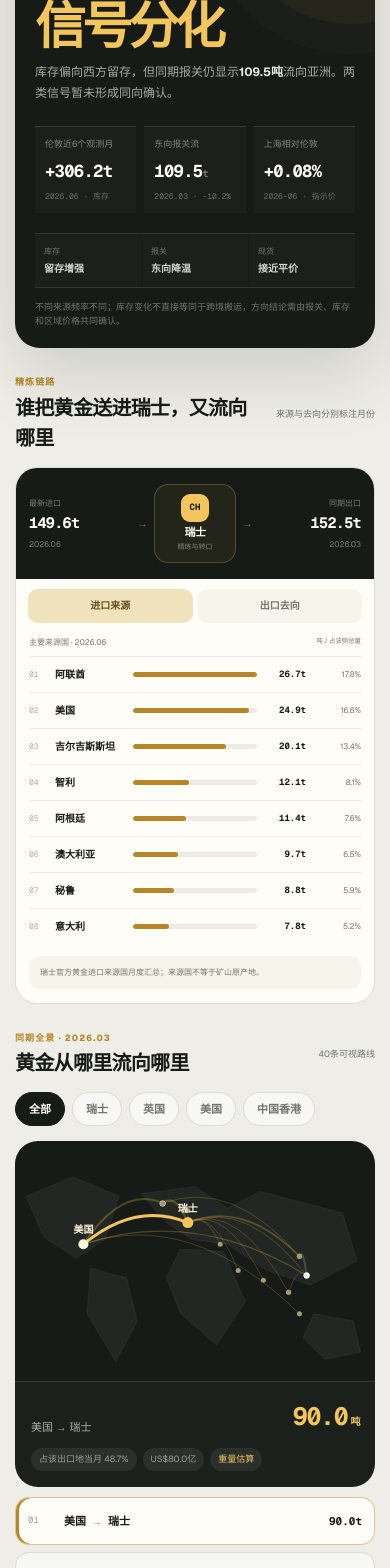
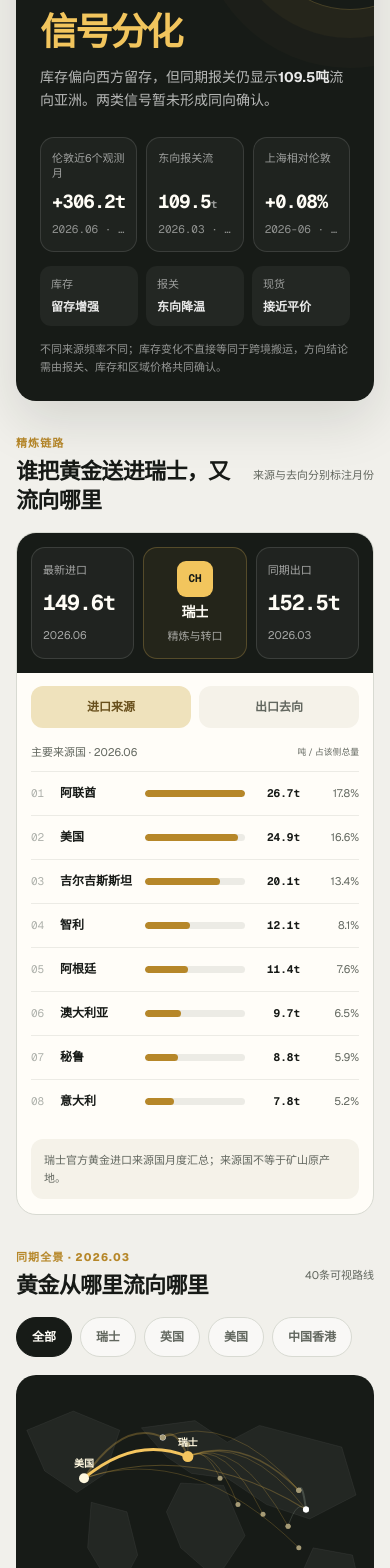
Before and after one commit to JennyChiu68/gold-migration, a Next.js app: page / in a window 390 px wide. Shown: the part 220-1788 px from the top of the page. Built offline with nearby package versions, Linux system fonts and the light colour scheme.

Commit message:
Refine mobile typography and visual rhythm

```diff
--- a/app/globals.css
+++ b/app/globals.css
@@ -1,12 +1,12 @@
 @import "tailwindcss";
 
 :root {
-  --canvas: #eeede7;
+  --canvas: #f1f0eb;
   --surface: #fffdf8;
-  --surface-soft: #f7f4eb;
+  --surface-soft: #f5f2e9;
   --ink: #171a17;
-  --muted: #71766f;
-  --line: #dcddd5;
+  --muted: #62675f;
+  --line: #d8dad2;
   --gold: #b68729;
   --gold-bright: #f2c55d;
   --gold-soft: #efe2bc;
@@ -14,6 +14,8 @@
   --red: #9a5c53;
   --dark: #171b17;
   --dark-line: rgba(255, 255, 255, 0.12);
+  --radius-card: 20px;
+  --radius-inner: 14px;
 }
 
 * {
@@ -32,6 +34,9 @@ body {
   background: var(--canvas);
   font-family: var(--font-geist-sans), "PingFang SC", "Microsoft YaHei",
     sans-serif;
+  font-size: 14px;
+  line-height: 1.55;
+  text-rendering: optimizeLegibility;
 }
 
 button,
@@ -56,7 +61,7 @@ summary:focus-visible {
   width: min(100%, 620px);
   min-height: 100vh;
   margin: 0 auto;
-  padding: 0 15px calc(44px + env(safe-area-inset-bottom));
+  padding: 0 16px calc(48px + env(safe-area-inset-bottom));
 }
 
 .topbar {
@@ -65,10 +70,10 @@ summary:focus-visible {
   z-index: 30;
   display: grid;
   grid-template-columns: auto 1fr auto;
-  gap: 11px;
+  gap: 12px;
   align-items: center;
-  margin: 0 -15px;
-  padding: calc(12px + env(safe-area-inset-top)) 15px 11px;
+  margin: 0 -16px;
+  padding: calc(13px + env(safe-area-inset-top)) 16px 12px;
   border-bottom: 1px solid rgba(215, 216, 208, 0.76);
   background: rgba(238, 237, 231, 0.92);
   backdrop-filter: blur(18px);
@@ -76,14 +81,14 @@ summary:focus-visible {
 
 .brand-mark {
   display: grid;
-  width: 39px;
-  height: 39px;
+  width: 42px;
+  height: 42px;
   place-items: center;
-  border-radius: 12px;
+  border-radius: 13px;
   background: var(--dark);
   color: var(--gold-bright);
   font-family: var(--font-geist-mono), monospace;
-  font-size: 12px;
+  font-size: 13px;
   font-weight: 800;
   letter-spacing: 0.08em;
 }
@@ -92,12 +97,12 @@ summary:focus-visible {
   display: flex;
   min-width: 0;
   flex-direction: column;
-  gap: 2px;
+  gap: 3px;
 }
 
 .brand-copy strong {
   overflow: hidden;
-  font-size: 15px;
+  font-size: 16px;
   letter-spacing: -0.02em;
   text-overflow: ellipsis;
   white-space: nowrap;
@@ -106,20 +111,20 @@ summary:focus-visible {
 .brand-copy span {
   color: var(--muted);
   font-family: var(--font-geist-mono), monospace;
-  font-size: 8px;
+  font-size: 11px;
   letter-spacing: 0.1em;
 }
 
 .source-link {
   display: inline-flex;
-  min-height: 36px;
+  min-height: 38px;
   align-items: center;
   padding: 0 12px;
   border: 1px solid var(--line);
   border-radius: 999px;
   background: rgba(255, 255, 255, 0.66);
   color: var(--ink);
-  font-size: 12px;
+  font-size: 13px;
   font-weight: 700;
   text-decoration: none;
 }
@@ -127,11 +132,11 @@ summary:focus-visible {
 .status-line {
   display: flex;
   align-items: center;
-  gap: 7px;
-  padding: 14px 2px 10px;
+  gap: 8px;
+  padding: 16px 2px 12px;
   overflow: hidden;
   color: var(--muted);
-  font-size: 10px;
+  font-size: 11px;
   white-space: nowrap;
 }
 
@@ -152,12 +157,12 @@ summary:focus-visible {
 
 .hero {
   position: relative;
-  padding: 20px;
+  padding: 24px;
   overflow: hidden;
-  border-radius: 25px;
+  border-radius: var(--radius-card);
   background: var(--dark);
   color: #fffdf6;
-  box-shadow: 0 24px 70px rgba(24, 28, 24, 0.16);
+  box-shadow: 0 20px 52px rgba(24, 28, 24, 0.13);
 }
 
 .hero::after {
@@ -189,42 +194,43 @@ footer {
 .hero-label {
   position: relative;
   z-index: 1;
-  color: rgba(255, 255, 255, 0.62);
-  font-size: 10px;
+  color: rgba(255, 255, 255, 0.7);
+  font-size: 11px;
   letter-spacing: 0.03em;
 }
 
 .hero-label span {
-  padding: 5px 8px;
+  padding: 6px 9px;
   border: 1px solid rgba(255, 255, 255, 0.13);
   border-radius: 999px;
 }
 
 .hero-label b {
   color: var(--gold-bright);
-  font-size: 9px;
+  font-size: 11px;
   font-weight: 650;
 }
 
 .hero h1 {
   position: relative;
   z-index: 1;
-  margin: 30px 0 8px;
-  font-size: clamp(21px, 6.2vw, 27px);
-  font-weight: 560;
-  letter-spacing: -0.045em;
+  margin: 27px 0 12px;
+  font-size: clamp(18px, 4.8vw, 22px);
+  font-weight: 600;
+  letter-spacing: -0.035em;
+  line-height: 1.35;
 }
 
 .hero h1 em {
   display: block;
-  margin-top: 4px;
+  margin-top: 7px;
   color: var(--gold-bright);
-  font-family: var(--font-geist-mono), monospace;
-  font-size: clamp(45px, 13vw, 62px);
+  font-family: var(--font-geist-sans), "PingFang SC", sans-serif;
+  font-size: clamp(34px, 9.6vw, 42px);
   font-style: normal;
-  font-weight: 640;
-  letter-spacing: -0.08em;
-  line-height: 1.08;
+  font-weight: 680;
+  letter-spacing: -0.055em;
+  line-height: 1.16;
 }
 
 .hero h1 em small {
@@ -240,9 +246,9 @@ footer {
   z-index: 1;
   max-width: 380px;
   margin: 0;
-  color: rgba(255, 255, 255, 0.62);
-  font-size: 12px;
-  line-height: 1.72;
+  color: rgba(255, 255, 255, 0.69);
+  font-size: 14px;
+  line-height: 1.68;
 }
 
 .hero > p b {
@@ -255,15 +261,17 @@ footer {
   z-index: 1;
   display: grid;
   grid-template-columns: repeat(3, minmax(0, 1fr));
-  gap: 8px;
-  margin-top: 23px;
+  gap: 9px;
+  margin-top: 24px;
 }
 
 .hero-kpis > div {
   min-width: 0;
-  padding: 11px 10px;
-  border-top: 1px solid var(--dark-line);
-  background: rgba(255, 255, 255, 0.025);
+  min-height: 94px;
+  padding: 13px 11px;
+  border: 1px solid var(--dark-line);
+  border-radius: var(--radius-inner);
+  background: rgba(255, 255, 255, 0.035);
 }
 
 .hero-kpis span,
@@ -272,33 +280,32 @@ footer {
 }
 
 .hero-kpis span {
-  overflow: hidden;
-  color: rgba(255, 255, 255, 0.44);
-  font-size: 9px;
-  text-overflow: ellipsis;
-  white-space: nowrap;
+  min-height: 30px;
+  color: rgba(255, 255, 255, 0.57);
+  font-size: 11px;
+  line-height: 1.35;
 }
 
 .hero-kpis strong {
-  margin-top: 7px;
+  margin-top: 6px;
   font-family: var(--font-geist-mono), monospace;
-  font-size: clamp(15px, 4.4vw, 20px);
+  font-size: clamp(17px, 4.8vw, 21px);
   font-weight: 650;
   letter-spacing: -0.04em;
 }
 
 .hero-kpis strong small {
-  color: rgba(255, 255, 255, 0.4);
-  font-size: 10px;
+  color: rgba(255, 255, 255, 0.55);
+  font-size: 11px;
 }
 
 .hero-kpis > div > small {
   display: block;
   margin-top: 5px;
   overflow: hidden;
-  color: rgba(255, 255, 255, 0.34);
+  color: rgba(255, 255, 255, 0.5);
   font-family: var(--font-geist-mono), monospace;
-  font-size: 8px;
+  font-size: 11px;
   text-overflow: ellipsis;
   white-space: nowrap;
 }
@@ -308,55 +315,54 @@ footer {
   z-index: 1;
   display: grid;
   grid-template-columns: repeat(3, minmax(0, 1fr));
-  gap: 1px;
-  margin-top: 20px;
+  gap: 8px;
+  margin-top: 14px;
   overflow: hidden;
-  border-top: 1px solid var(--dark-line);
-  border-bottom: 1px solid var(--dark-line);
 }
 
 .signal-strip > div {
   display: grid;
-  gap: 4px;
-  padding: 11px 9px;
-  background: rgba(255, 255, 255, 0.025);
+  gap: 5px;
+  padding: 10px 11px;
+  border-radius: 11px;
+  background: rgba(255, 255, 255, 0.05);
 }
 
 .signal-strip span {
-  color: rgba(255, 255, 255, 0.38);
-  font-size: 8px;
+  color: rgba(255, 255, 255, 0.55);
+  font-size: 11px;
 }
 
 .signal-strip strong {
-  color: rgba(255, 255, 255, 0.8);
-  font-size: 10px;
+  color: rgba(255, 255, 255, 0.9);
+  font-size: 12px;
   font-weight: 620;
 }
 
 .hero .hero-caveat {
-  margin-top: 12px;
-  color: rgba(255, 255, 255, 0.38);
-  font-size: 9px;
-  line-height: 1.6;
+  margin-top: 14px;
+  color: rgba(255, 255, 255, 0.54);
+  font-size: 11px;
+  line-height: 1.65;
 }
 
 .section-block {
-  padding: 28px 0 0;
+  padding: 34px 0 0;
 }
 
 .refinery-card {
   overflow: hidden;
   border: 1px solid var(--line);
-  border-radius: 22px;
+  border-radius: var(--radius-card);
   background: var(--surface);
 }
 
 .chain-overview {
   display: grid;
-  grid-template-columns: minmax(0, 1fr) auto 82px auto minmax(0, 1fr);
-  gap: 6px;
-  align-items: center;
-  padding: 16px 13px;
+  grid-template-columns: repeat(3, minmax(0, 1fr));
+  gap: 9px;
+  align-items: stretch;
+  padding: 14px;
   background: var(--dark);
   color: #fffdf6;
 }
@@ -364,79 +370,85 @@ footer {
 .chain-overview > div:not(.refinery-hub) {
   display: grid;
   min-width: 0;
-  gap: 3px;
+  min-height: 112px;
+  align-content: center;
+  gap: 7px;
+  padding: 13px 11px;
+  border: 1px solid var(--dark-line);
+  border-radius: var(--radius-inner);
+  background: rgba(255, 255, 255, 0.04);
 }
 
 .chain-overview > div:last-child {
-  text-align: right;
+  text-align: left;
 }
 
 .chain-overview span,
 .chain-overview small {
-  color: rgba(255, 255, 255, 0.42);
-  font-size: 8px;
+  color: rgba(255, 255, 255, 0.6);
+  font-size: 11px;
 }
 
 .chain-overview strong {
   overflow: hidden;
   font-family: var(--font-geist-mono), monospace;
-  font-size: 15px;
+  font-size: clamp(19px, 5.5vw, 23px);
   letter-spacing: -0.04em;
   text-overflow: ellipsis;
   white-space: nowrap;
 }
 
 .chain-overview > i {
-  color: rgba(242, 197, 93, 0.5);
-  font-size: 11px;
-  font-style: normal;
+  display: none;
 }
 
 .refinery-hub {
   display: grid;
   justify-items: center;
-  gap: 2px;
-  padding: 9px 4px;
+  min-height: 112px;
+  align-content: center;
+  gap: 5px;
+  padding: 12px 7px;
   border: 1px solid rgba(242, 197, 93, 0.24);
-  border-radius: 14px;
+  border-radius: var(--radius-inner);
   background: rgba(242, 197, 93, 0.06);
 }
 
 .refinery-hub b {
   display: grid;
-  width: 28px;
-  height: 28px;
+  width: 36px;
+  height: 36px;
   place-items: center;
   border-radius: 9px;
   background: var(--gold-bright);
   color: var(--dark);
   font-family: var(--font-geist-mono), monospace;
-  font-size: 9px;
+  font-size: 11px;
 }
 
 .refinery-hub strong {
   font-family: var(--font-geist-sans), sans-serif;
-  font-size: 11px;
+  font-size: 14px;
 }
 
 .refinery-hub small {
-  font-size: 7px;
+  font-size: 11px;
 }
 
 .refinery-tabs {
   display: grid;
   grid-template-columns: repeat(2, minmax(0, 1fr));
-  gap: 5px;
-  padding: 10px 12px 0;
+  gap: 8px;
+  padding: 13px 14px 0;
 }
 
 .refinery-tabs button {
-  min-height: 34px;
+  min-height: 42px;
   border: 0;
-  border-radius: 10px;
+  border-radius: 12px;
   background: var(--surface-soft);
   color: var(--muted);
-  font-size: 10px;
+  font-size: 12px;
   font-weight: 650;
   cursor: pointer;
 }
@@ -447,23 +459,23 @@ footer {
 }
 
 .refinery-ranking {
-  padding: 13px 13px 4px;
+  padding: 16px 14px 6px;
 }
 
 .ranking-head {
   display: flex;
   align-items: center;
   justify-content: space-between;
-  padding-bottom: 8px;
+  padding-bottom: 10px;
   color: var(--muted);
-  font-size: 8px;
+  font-size: 11px;
 }
 
 .ranking-row {
   display: grid;
-  min-height: 36px;
-  grid-template-columns: 20px 72px minmax(56px, 1fr) 43px 49px;
-  gap: 6px;
+  min-height: 44px;
+  grid-template-columns: 22px 78px minmax(52px, 1fr) 48px 52px;
+  gap: 7px;
   align-items: center;
   border-top: 1px solid #ecebe5;
 }
@@ -471,19 +483,19 @@ footer {
 .ranking-row > span {
   color: #afb2ac;
   font-family: var(--font-geist-mono), monospace;
-  font-size: 8px;
+  font-size: 11px;
 }
 
 .ranking-row > strong {
   overflow: hidden;
-  font-size: 10px;
+  font-size: 12px;
   font-weight: 620;
   text-overflow: ellipsis;
   white-space: nowrap;
 }
 
 .ranking-row > div {
-  height: 5px;
+  height: 7px;
   overflow: hidden;
   border-radius: 99px;
   background: #ecebe5;
@@ -498,29 +510,29 @@ footer {
 
 .ranking-row > b {
   font-family: var(--font-geist-mono), monospace;
-  font-size: 9px;
+  font-size: 11px;
   text-align: right;
 }
 
 .ranking-row > small {
   color: var(--muted);
-  font-size: 8px;
+  font-size: 11px;
   text-align: right;
 }
 
 .refinery-caveat {
-  margin: 8px 13px 14px;
-  padding: 10px 11px;
-  border-radius: 11px;
+  margin: 10px 14px 15px;
+  padding: 12px 13px;
+  border-radius: 12px;
   background: var(--surface-soft);
   color: var(--muted);
-  font-size: 8px;
-  line-height: 1.6;
+  font-size: 11px;
+  line-height: 1.65;
 }
 
 .section-head {
   gap: 16px;
-  margin-bottom: 14px;
+  margin-bottom: 16px;
 }
 
 .section-head > div {
@@ -529,36 +541,37 @@ footer {
 
 .eyebrow {
   display: block;
-  margin-bottom: 3px;
+  margin-bottom: 5px;
   color: var(--gold);
-  font-size: 9px;
+  font-size: 11px;
   font-weight: 750;
-  letter-spacing: 0.12em;
+  letter-spacing: 0.1em;
   text-transform: uppercase;
 }
 
 .section-head h2,
 .signal-card h2 {
   margin: 0;
-  font-size: 20px;
+  font-size: 22px;
   font-weight: 650;
-  letter-spacing: -0.035em;
+  letter-spacing: -0.03em;
+  line-height: 1.35;
 }
 
 .section-note {
   flex: 0 0 auto;
   max-width: 132px;
   color: var(--muted);
-  font-size: 9px;
-  line-height: 1.45;
+  font-size: 11px;
+  line-height: 1.5;
   text-align: right;
 }
 
 .origin-filter {
   display: flex;
-  gap: 7px;
-  margin: 0 -15px 12px;
-  padding: 0 15px 3px;
+  gap: 8px;
+  margin: 0 -16px 14px;
+  padding: 0 16px 4px;
   overflow-x: auto;
   scrollbar-width: none;
 }
@@ -569,13 +582,13 @@ footer {
 
 .origin-filter button {
   flex: 0 0 auto;
-  min-height: 34px;
-  padding: 0 13px;
+  min-height: 40px;
+  padding: 0 15px;
   border: 1px solid var(--line);
   border-radius: 999px;
   background: rgba(255, 255, 255, 0.58);
   color: var(--muted);
-  font-size: 11px;
+  font-size: 12px;
   font-weight: 650;
   cursor: pointer;
 }
@@ -588,7 +601,7 @@ footer {
 
 .map-card {
   overflow: hidden;
-  border-radius: 23px;
+  border-radius: var(--radius-card);
   background: var(--dark);
   color: #fffdf6;
 }
@@ -601,8 +614,8 @@ footer {
 
 .route-focus {
   display: grid;
-  gap: 12px;
-  padding: 16px;
+  gap: 13px;
+  padding: 18px;
   border-top: 1px solid var(--dark-line);
   background: rgba(255, 255, 255, 0.025);
 }
@@ -615,21 +628,21 @@ footer {
 }
 
 .route-focus > div:first-child span {
-  color: rgba(255, 255, 255, 0.62);
-  font-size: 11px;
+  color: rgba(255, 255, 255, 0.7);
+  font-size: 13px;
 }
 
 .route-focus > div:first-child strong {
   color: var(--gold-bright);
   font-family: var(--font-geist-mono), monospace;
-  font-size: 25px;
+  font-size: 28px;
   letter-spacing: -0.055em;
 }
 
 .route-focus > div:first-child small {
   margin-left: 3px;
   font-family: var(--font-geist-sans), sans-serif;
-  font-size: 10px;
+  font-size: 11px;
 }
 
 .route-focus > div:last-child {
@@ -640,11 +653,11 @@ footer {
 
 .route-focus > div:last-child span,
 .route-focus > div:last-child i {
-  padding: 5px 8px;
+  padding: 6px 9px;
   border-radius: 999px;
   background: rgba(255, 255, 255, 0.07);
-  color: rgba(255, 255, 255, 0.52);
-  font-size: 9px;
+  color: rgba(255, 255, 255, 0.63);
+  font-size: 11px;
   font-style: normal;
 }
 
@@ -654,17 +667,17 @@ footer {
 
 .route-list {
   display: grid;
-  gap: 7px;
-  margin-top: 10px;
+  gap: 8px;
+  margin-top: 12px;
 }
 
 .route-list button {
   display: grid;
-  min-height: 48px;
-  grid-template-columns: 28px 1fr auto;
-  gap: 8px;
+  min-height: 54px;
+  grid-template-columns: 30px 1fr auto;
+  gap: 10px;
   align-items: center;
-  padding: 0 12px;
+  padding: 0 14px;
   border: 1px solid var(--line);
   border-radius: 14px;
   background: rgba(255, 255, 255, 0.58);
@@ -682,7 +695,7 @@ footer {
 .route-rank {
   color: #a3a79f;
   font-family: var(--font-geist-mono), monospace;
-  font-size: 9px;
+  font-size: 11px;
 }
 
 .route-name {
@@ -694,7 +707,7 @@ footer {
 
 .route-name b {
   overflow: hidden;
-  font-size: 11px;
+  font-size: 13px;
   font-weight: 620;
   text-overflow: ellipsis;
   white-space: nowrap;
@@ -702,21 +715,21 @@ footer {
 
 .route-name i {
   color: var(--gold);
-  font-size: 10px;
+  font-size: 11px;
   font-style: normal;
 }
 
 .route-list button > strong {
   font-family: var(--font-geist-mono), monospace;
-  font-size: 11px;
+  font-size: 13px;
 }
 
 .balance-legend {
   display: grid;
   grid-template-columns: 1fr auto 1fr;
-  padding: 0 8px 8px;
+  padding: 0 9px 10px;
   color: var(--muted);
-  font-size: 9px;
+  font-size: 11px;
 }
 
 .balance-legend span:nth-child(2) {
@@ -729,13 +742,13 @@ footer {
 
 .balance-list {
   display: grid;
-  gap: 8px;
+  gap: 10px;
 }
 
 .balance-row {
-  padding: 14px;
+  padding: 16px;
   border: 1px solid var(--line);
-  border-radius: 17px;
+  border-radius: 16px;
   background: var(--surface);
 }
 
@@ -746,20 +759,20 @@ footer {
 }
 
 .balance-head strong {
-  font-size: 13px;
+  font-size: 14px;
 }
 
 .balance-head span {
-  padding: 3px 5px;
+  padding: 4px 6px;
   border-radius: 5px;
   background: var(--surface-soft);
   color: var(--muted);
-  font-size: 8px;
+  font-size: 11px;
 }
 
 .balance-head b {
   font-family: var(--font-geist-mono), monospace;
-  font-size: 14px;
+  font-size: 16px;
 }
 
 .balance-head b.positive {
@@ -773,7 +786,7 @@ footer {
 .balance-track {
   position: relative;
   height: 16px;
-  margin: 12px 0 8px;
+  margin: 14px 0 10px;
   border-radius: 5px;
   background: #f0efe9;
 }
@@ -807,7 +820,7 @@ footer {
 .balance-foot {
   gap: 8px;
   color: var(--muted);
-  font-size: 8px;
+  font-size: 11px;
 }
 
 .lagged-card {
@@ -815,10 +828,10 @@ footer {
   grid-template-columns: 1fr auto;
   gap: 8px 12px;
   align-items: center;
-  margin-top: 10px;
-  padding: 15px;
+  margin-top: 12px;
+  padding: 16px;
   border: 1px dashed rgba(182, 135, 41, 0.5);
-  border-radius: 17px;
+  border-radius: 16px;
   background: rgba(239, 226, 188, 0.28);
 }
 
@@ -829,132 +842,132 @@ footer {
 
 .lagged-card > div span {
   color: var(--gold);
-  font-size: 8px;
+  font-size: 11px;
   font-weight: 750;
   letter-spacing: 0.1em;
 }
 
 .lagged-card > div strong {
-  font-size: 13px;
+  font-size: 14px;
 }
 
 .lagged-card > div small {
   color: var(--muted);
-  font-size: 8px;
+  font-size: 11px;
 }
 
 .lagged-card > b {
   color: var(--gold);
   font-family: var(--font-geist-mono), monospace;
-  font-size: 17px;
+  font-size: 19px;
 }
 
 .lagged-card > p {
   grid-column: 1 / -1;
   margin: 0;
   color: var(--muted);
-  font-size: 9px;
+  font-size: 11px;
 }
 
 .coverage-note {
-  margin-top: 9px;
-  padding: 12px 14px;
+  margin-top: 11px;
+  padding: 14px 15px;
   border-radius: 14px;
   background: #e7e6df;
 }
 
 .coverage-note strong {
-  font-size: 10px;
+  font-size: 12px;
 }
 
 .coverage-note p {
-  margin: 4px 0 0;
+  margin: 6px 0 0;
   color: var(--muted);
-  font-size: 9px;
-  line-height: 1.6;
+  font-size: 11px;
+  line-height: 1.65;
 }
 
 .vault-grid {
   display: grid;
-  gap: 9px;
+  gap: 10px;
 }
 
 .vault-card {
-  padding: 16px;
+  padding: 18px;
   border: 1px solid var(--line);
-  border-radius: 18px;
+  border-radius: 17px;
   background: var(--surface);
 }
 
 .vault-head > div {
   display: grid;
-  gap: 2px;
+  gap: 3px;
 }
 
 .vault-head span {
   color: var(--gold);
   font-family: var(--font-geist-mono), monospace;
-  font-size: 8px;
+  font-size: 11px;
   letter-spacing: 0.09em;
 }
 
 .vault-head strong {
-  font-size: 13px;
+  font-size: 14px;
 }
 
 .vault-head time {
   color: var(--muted);
   font-family: var(--font-geist-mono), monospace;
-  font-size: 9px;
+  font-size: 11px;
 }
 
 .vault-number {
   display: flex;
   align-items: baseline;
   gap: 6px;
-  margin-top: 18px;
+  margin-top: 20px;
 }
 
 .vault-number strong {
   font-family: var(--font-geist-mono), monospace;
-  font-size: clamp(27px, 9vw, 37px);
+  font-size: clamp(29px, 8.2vw, 36px);
   font-weight: 650;
   letter-spacing: -0.07em;
 }
 
 .vault-number span {
   color: var(--muted);
-  font-size: 9px;
+  font-size: 11px;
 }
 
 .sparkline {
   display: block;
   width: 100%;
-  height: 48px;
-  margin-top: 7px;
+  height: 54px;
+  margin-top: 9px;
 }
 
 .vault-card > p {
   display: flex;
   align-items: center;
   gap: 6px;
-  margin: 8px 0 0;
+  margin: 10px 0 0;
   color: var(--muted);
-  font-size: 9px;
+  font-size: 11px;
 }
 
 .vault-card > p i {
-  padding: 3px 5px;
+  padding: 4px 6px;
   border-radius: 5px;
   background: var(--surface-soft);
   color: var(--red);
-  font-size: 8px;
+  font-size: 11px;
   font-style: normal;
 }
 
 .vault-meter {
   height: 8px;
-  margin-top: 22px;
+  margin-top: 24px;
   border-radius: 3px;
   background: #ecebe5;
 }
@@ -995,43 +1008,43 @@ footer {
 }
 
 .signal-card {
-  margin-top: 10px;
-  padding: 18px;
-  border-radius: 19px;
+  margin-top: 12px;
+  padding: 20px;
+  border-radius: 17px;
   background: #e5e7df;
 }
 
 .signal-card h2 {
-  font-size: 18px;
+  font-size: 20px;
 }
 
 .signal-card p {
-  margin: 9px 0 0;
+  margin: 10px 0 0;
   color: #5f665e;
-  font-size: 11px;
-  line-height: 1.75;
+  font-size: 13px;
+  line-height: 1.72;
 }
 
 .signal-tags {
   display: flex;
   flex-wrap: wrap;
-  gap: 6px;
-  margin-top: 13px;
+  gap: 7px;
+  margin-top: 15px;
 }
 
 .signal-tags span {
-  padding: 5px 8px;
+  padding: 6px 9px;
   border: 1px solid rgba(102, 122, 105, 0.2);
   border-radius: 999px;
   background: rgba(255, 255, 255, 0.48);
   color: #58645a;
-  font-size: 8px;
+  font-size: 11px;
 }
 
 .premium-card {
-  margin-top: 28px;
-  padding: 19px;
-  border-radius: 22px;
+  margin-top: 34px;
+  padding: 22px;
+  border-radius: var(--radius-card);
   background: var(--dark);
   color: #fffdf6;
 }
@@ -1047,27 +1060,27 @@ footer {
 .section-head.light time,
 .premium-labels,
 .premium-card > p {
-  color: rgba(255, 255, 255, 0.48);
-  font-size: 9px;
+  color: rgba(255, 255, 255, 0.62);
+  font-size: 11px;
 }
 
 .premium-value {
   display: flex;
   align-items: baseline;
   gap: 9px;
-  margin: 24px 0 17px;
+  margin: 22px 0 18px;
 }
 
 .premium-value strong {
   color: var(--gold-bright);
   font-family: var(--font-geist-mono), monospace;
-  font-size: 42px;
+  font-size: 36px;
   letter-spacing: -0.07em;
 }
 
 .premium-value span {
-  color: rgba(255, 255, 255, 0.54);
-  font-size: 10px;
+  color: rgba(255, 255, 255, 0.66);
+  font-size: 12px;
 }
 
 .premium-scale {
@@ -1099,28 +1112,29 @@ footer {
 }
 
 .premium-labels {
-  margin-top: 11px;
+  margin-top: 12px;
 }
 
 .premium-card > p {
-  margin: 16px 0 0;
-  line-height: 1.65;
+  margin: 18px 0 0;
+  font-size: 11.5px;
+  line-height: 1.7;
 }
 
 .method-card {
-  margin-top: 12px;
+  margin-top: 14px;
   overflow: hidden;
   border: 1px solid var(--line);
-  border-radius: 18px;
+  border-radius: 17px;
   background: var(--surface);
 }
 
 .method-card summary {
   display: flex;
-  min-height: 70px;
+  min-height: 76px;
   align-items: center;
   justify-content: space-between;
-  padding: 0 16px;
+  padding: 0 18px;
   cursor: pointer;
   list-style: none;
 }
@@ -1135,12 +1149,12 @@ footer {
 }
 
 .method-card summary strong {
-  font-size: 13px;
+  font-size: 14px;
 }
 
 .method-card summary small {
   color: var(--muted);
-  font-size: 9px;
+  font-size: 11px;
 }
 
 .method-card summary b {
@@ -1155,53 +1169,53 @@ footer {
 }
 
 .method-body {
-  padding: 2px 16px 16px;
+  padding: 2px 18px 18px;
   border-top: 1px solid var(--line);
 }
 
 .method-body h3 {
-  margin: 15px 0 4px;
-  font-size: 11px;
+  margin: 17px 0 6px;
+  font-size: 13px;
 }
 
 .method-body p {
   margin: 0;
   color: var(--muted);
-  font-size: 10px;
-  line-height: 1.68;
+  font-size: 12px;
+  line-height: 1.72;
 }
 
 .source-list {
   display: grid;
-  gap: 6px;
-  margin-top: 15px;
+  gap: 8px;
+  margin-top: 17px;
 }
 
 .source-list a {
   display: grid;
-  gap: 2px;
-  padding: 10px 12px;
-  border-radius: 11px;
+  gap: 4px;
+  padding: 12px 13px;
+  border-radius: 12px;
   background: var(--surface-soft);
   color: var(--ink);
   text-decoration: none;
 }
 
 .source-list span {
-  font-size: 10px;
+  font-size: 12px;
   font-weight: 700;
 }
 
 .source-list small {
   color: var(--muted);
-  font-size: 8px;
+  font-size: 11px;
 }
 
 footer {
-  padding: 24px 2px 0;
+  padding: 28px 2px 0;
   color: #8b8f88;
   font-family: var(--font-geist-mono), monospace;
-  font-size: 8px;
+  font-size: 11px;
   letter-spacing: 0.04em;
 }
 
```
